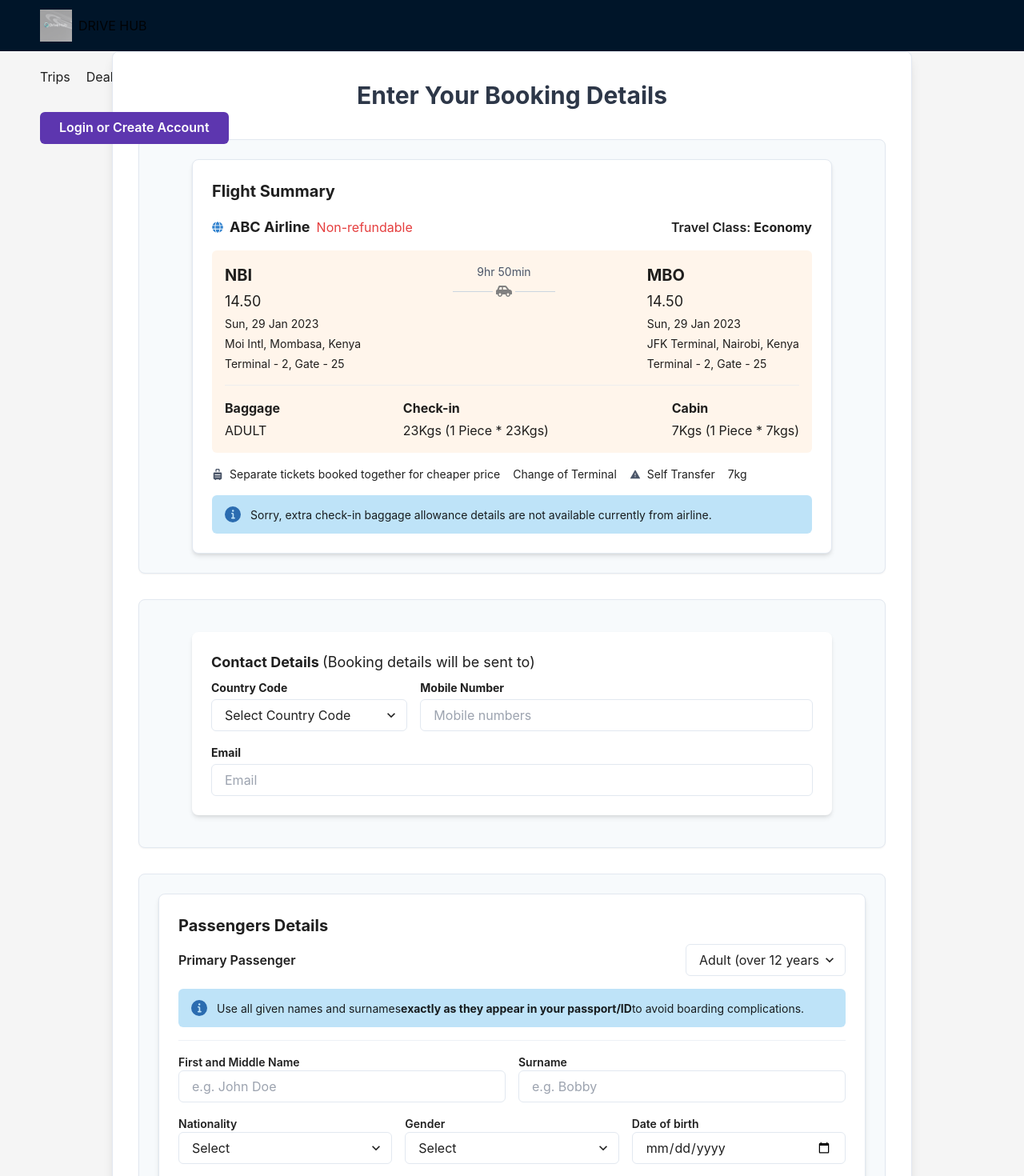
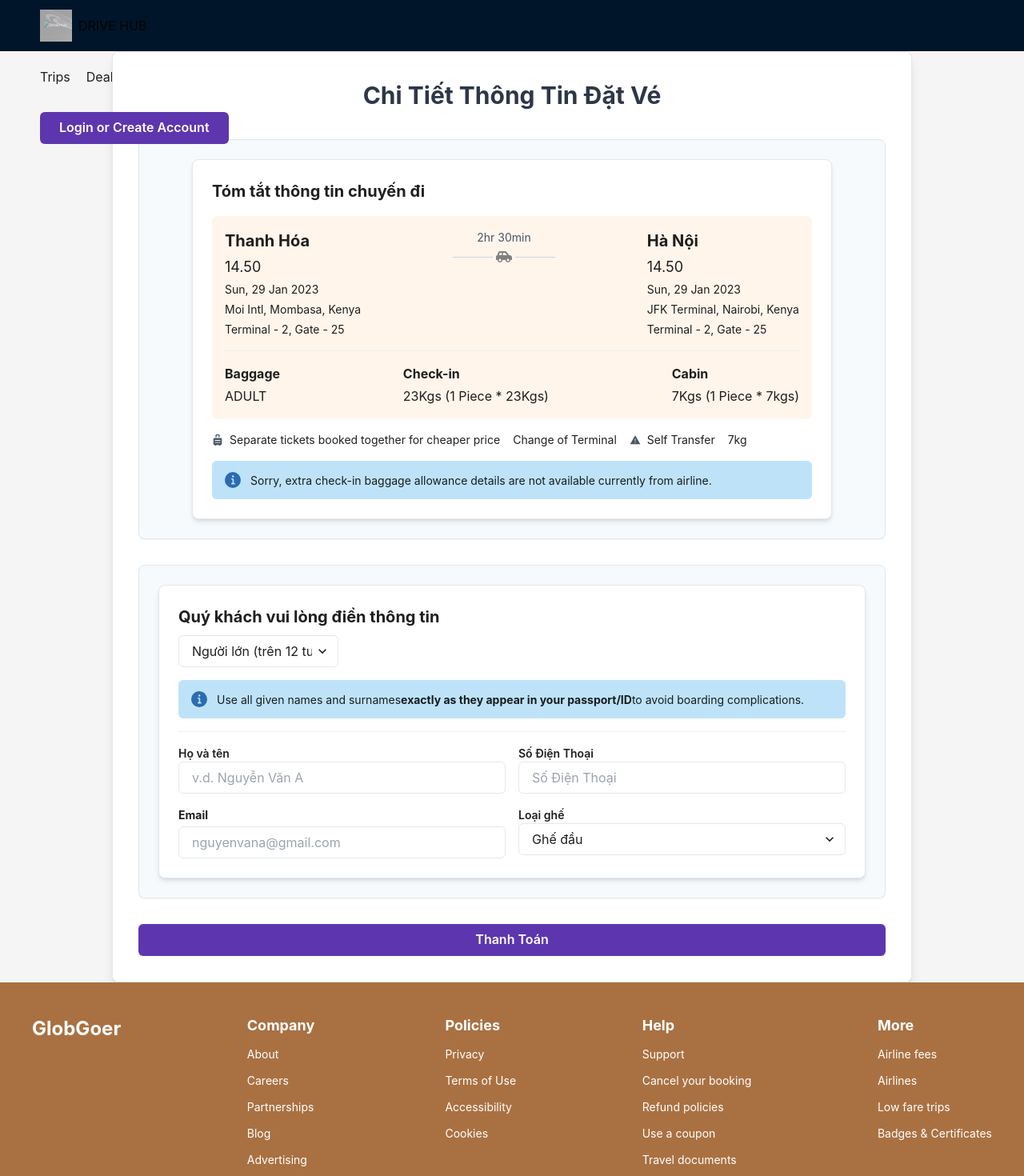
Before and after one commit to nguyenkien0703/booking, a React (Vite) app: page /booking in a window 1280 px wide. Shown: the top 1470 px of the page at 80% size. Built offline with nearby package versions, Linux system fonts and the light colour scheme.

Commit message:
update booking pages

```diff
--- a/src/pages/booking/components/PassengersDetails.tsx
+++ b/src/pages/booking/components/PassengersDetails.tsx
@@ -1,4 +1,4 @@
-import { Box, VStack, Text, Flex, Input, Select, Checkbox, Divider, Alert, AlertIcon } from '@chakra-ui/react';
+import { Box, VStack, Text, Flex, Input, Select, Divider, Alert, AlertIcon } from '@chakra-ui/react';
 
 export default function PassengersDetails() {
     return (
@@ -14,16 +14,16 @@ export default function PassengersDetails() {
         >
             {/* Title */}
             <Text fontSize="xl" fontWeight="bold" mb={2}>
-                Passengers Details
+                Quý khách vui lòng điền thông tin
             </Text>
             <Flex justifyContent="space-between" alignItems="center" mb={4}>
-                <Text fontSize="md" fontWeight="semibold">
+                {/* <Text fontSize="md" fontWeight="semibold">
                     Primary Passenger
-                </Text>
-                <Select maxW="200px" placeholder="Adult (over 12 years)">
-                    <option value="adult">Adult (over 12 years)</option>
-                    <option value="child">Child (2-12 years)</option>
-                    <option value="infant">Infant (under 2 years)</option>
+                </Text> */}
+                <Select maxW="200px" placeholder="Người lớn (trên 12 tuổi)">
+                    <option value="adult">Người lớn (trên 12 tuổi)</option>
+                    <option value="child">Trẻ em (từ 2-12 tuổi)</option>
+                    <option value="infant">Trẻ sơ sinh (dưới 2 tuổi)</option>
                 </Select>
             </Flex>
 
@@ -39,24 +39,24 @@ export default function PassengersDetails() {
             <VStack spacing={4} align="stretch">
                 <Flex gap={4} flexDirection={{ base: "column", md: "row" }}>
                     <Box flex="1">
-                        <Text fontSize="sm" fontWeight="semibold">First and Middle Name</Text>
-                        <Input placeholder="e.g. John Doe" />
+                        <Text fontSize="sm" fontWeight="semibold">Họ và tên</Text>
+                        <Input placeholder="v.d. Nguyễn Văn A" />
                     </Box>
                     <Box flex="1">
-                        <Text fontSize="sm" fontWeight="semibold">Surname</Text>
-                        <Input placeholder="e.g. Bobby" />
+                        <Text fontSize="sm" fontWeight="semibold">Số Điện Thoại</Text>
+                        <Input placeholder="Số Điện Thoại" />
                     </Box>
                 </Flex>
 
-                <Flex gap={4} flexDirection={{ base: "column", md: "row" }}>
+                {/* <Flex gap={4} flexDirection={{ base: "column", md: "row" }}>
                     <Box flex="1">
                         <Text fontSize="sm" fontWeight="semibold">Nationality</Text>
                         <Select placeholder="Select">
                             <option value="us">United States</option>
                             <option value="vn">Vietnam</option>
-                            <option value="jp">Japan</option>
+                            <option value="jp">Japan</option> */}
                             {/* Thêm các quốc gia khác vào đây */}
-                        </Select>
+                        {/* </Select>
                     </Box>
                     <Box flex="1">
                         <Text fontSize="sm" fontWeight="semibold">Gender</Text>
@@ -70,18 +70,32 @@ export default function PassengersDetails() {
                         <Text fontSize="sm" fontWeight="semibold">Date of birth</Text>
                         <Input type="date" placeholder="dd/mm/yyyy" />
                     </Box>
-                </Flex>
+                </Flex> */}
 
                 <Flex gap={4} flexDirection={{ base: "column", md: "row" }}>
                     <Box flex="1">
+                        {/* Email */}
+                        <Text fontSize="sm" fontWeight="bold" mb={1}>Email</Text>
+                        <Input placeholder="nguyenvana@gmail.com" />
+                    </Box>
+                    <Box flex="1">
+                        <Text fontSize="sm" fontWeight="semibold">Loại ghế</Text>
+                        <Select placeholder="Ghế đầu">
+                            <option value="us">Ghế đầu</option>
+                            <option value="vn">Ghế giữa</option>
+                            <option value="jp">Ghế cuối</option>
+                            {/* Thêm các quốc gia khác vào đây */}
+                        </Select>
+                    </Box>
+                    {/* <Box flex="1">
                         <Text fontSize="sm" fontWeight="semibold">Passport number</Text>
                         <Input placeholder="Passport number..." />
-                    </Box>
-                    <Box flex="1">
+                    </Box> */}
+                    {/* <Box flex="1">
                         <Text fontSize="sm" fontWeight="semibold">Passport expiration date</Text>
                         <Input type="date" placeholder="dd/mm/yyyy" />
                         <Checkbox mt={2}>No expiration</Checkbox>
-                    </Box>
+                    </Box> */}
                 </Flex>
             </VStack>
         </Box>
--- a/src/pages/booking/components/TripSummary.tsx
+++ b/src/pages/booking/components/TripSummary.tsx
@@ -1,5 +1,5 @@
 import { Box, Flex, Text, VStack, HStack, Divider, Icon, Alert, AlertIcon } from '@chakra-ui/react';
-import { FaGlobe, FaSuitcaseRolling } from 'react-icons/fa';
+import { FaSuitcaseRolling } from 'react-icons/fa';
 import { FaCarSide } from "react-icons/fa";
 import { AiFillWarning } from 'react-icons/ai';
 
@@ -17,9 +17,9 @@ export default function TripSummary() {
         >
             {/* Header Section */}
             <Text fontSize="xl" fontWeight="bold" mb={4}>
-                Flight Summary
+                Tóm tắt thông tin chuyến đi
             </Text>
-            <Flex justifyContent="space-between" alignItems="center" mb={4}>
+            {/* <Flex justifyContent="space-between" alignItems="center" mb={4}>
                 <HStack>
                     <Icon as={FaGlobe} color="blue.500" />
                     <Text fontSize="lg" fontWeight="bold">ABC Airline</Text>
@@ -28,13 +28,13 @@ export default function TripSummary() {
                 <Text fontSize="md" fontWeight="semibold">
                     Travel Class: <span style={{ fontWeight: 'bold' }}>Economy</span>
                 </Text>
-            </Flex>
+            </Flex> */}
 
-            {/* Flight Details Section */}
+            {/* Trip Details Section */}
             <Box bg="#FFF5EB" p={4} borderRadius="md" mb={4}>
                 <Flex justifyContent="space-between">
                     <VStack align="start" spacing={1}>
-                        <Text fontSize="xl" fontWeight="bold">NBI</Text>
+                        <Text fontSize="xl" fontWeight="bold">Thanh Hóa</Text>
                         <Text fontSize="lg">14.50</Text>
                         <Text fontSize="sm">Sun, 29 Jan 2023</Text>
                         <Text fontSize="sm">Moi Intl, Mombasa, Kenya</Text>
@@ -42,7 +42,7 @@ export default function TripSummary() {
                     </VStack>
 
                     <VStack spacing={1} textAlign="center">
-                        <Text fontSize="sm" color="gray.600">9hr 50min</Text>
+                        <Text fontSize="sm" color="gray.600">2hr 30min</Text>
                         <Flex justifyContent={'space-between'} gap={1} alignItems={'center'}>
                                 <Box
                                     width={'50px'}
@@ -63,7 +63,7 @@ export default function TripSummary() {
                     </VStack>
 
                     <VStack align="start" spacing={1}>
-                        <Text fontSize="xl" fontWeight="bold">MBO</Text>
+                        <Text fontSize="xl" fontWeight="bold">Hà Nội</Text>
                         <Text fontSize="lg">14.50</Text>
                         <Text fontSize="sm">Sun, 29 Jan 2023</Text>
                         <Text fontSize="sm">JFK Terminal, Nairobi, Kenya</Text>
--- a/src/pages/booking/index.tsx
+++ b/src/pages/booking/index.tsx
@@ -1,6 +1,6 @@
 import { Box, VStack, Text} from '@chakra-ui/react';
 import TripSummary from './components/TripSummary';
-import ContactDetails from './components/ContactDetails';
+// import ContactDetails from './components/ContactDetails';
 import PassengersDetails from './components/PassengersDetails';
 import { PrimaryButton } from '@/components';
 
@@ -9,7 +9,7 @@ const BookingDetails = () => {
         <Box maxW="1000px" mx="auto" p={8} borderWidth="1px" borderRadius="lg" bg="white" boxShadow="lg">
             {/* Tiêu đề lớn ở đầu trang */}
             <Text fontSize="3xl" fontWeight="bold" mb={8} textAlign="center" color="gray.700">
-                Enter Your Booking Details
+                Chi Tiết Thông Tin Đặt Vé
             </Text>
 
             <VStack spacing={8} align="stretch">
@@ -19,9 +19,9 @@ const BookingDetails = () => {
                 </Box>
 
                 {/* Contact Details Section */}
-                <Box borderWidth="1px" borderRadius="lg" p={6} bg="gray.50" boxShadow="sm">
+                {/* <Box borderWidth="1px" borderRadius="lg" p={6} bg="gray.50" boxShadow="sm">
                     <ContactDetails />
-                </Box>
+                </Box> */}
 
 
                 <Box borderWidth="1px" borderRadius="lg" p={6} bg="gray.50" boxShadow="sm">
@@ -29,7 +29,7 @@ const BookingDetails = () => {
                 </Box>
 
                 <PrimaryButton>
-                    Proceed to Payment
+                    Thanh Toán
                 </PrimaryButton>
 
             </VStack>
```
